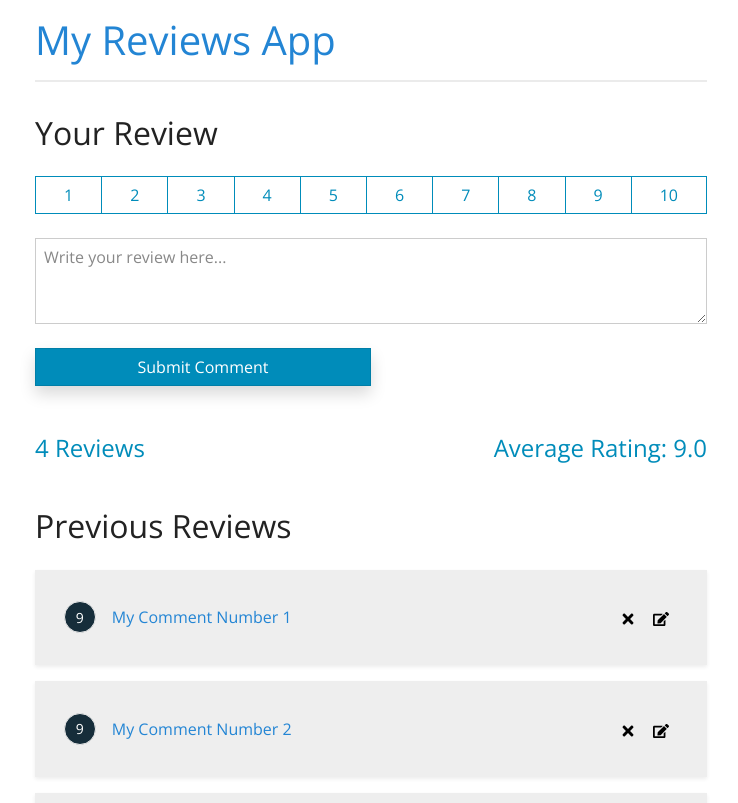
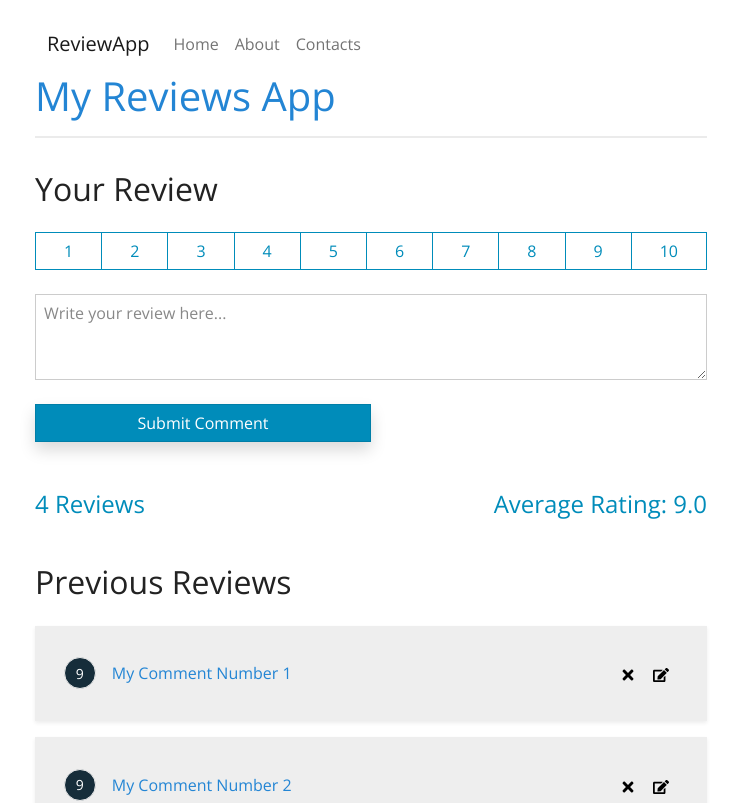
Before and after one commit to CollinsKippy/review-app-rt, a React (Create React App) app: page / in a window 1280 px wide. Shown: the top 803 px of the page, without its empty margins (45-783 px from the left). Built offline with nearby package versions, Linux system fonts and the light colour scheme.

Commit message:
updated links in react-router-dom

```diff
--- a/public/index.html
+++ b/public/index.html
@@ -39,5 +39,15 @@
       To begin the development, run `npm start` or `yarn start`.
       To create a production bundle, use `npm run build` or `yarn build`.
     -->
+    <script
+      src="https://cdn.jsdelivr.net/npm/@popperjs/core@2.11.6/dist/umd/popper.min.js"
+      integrity="sha384-oBqDVmMz9ATKxIep9tiCxS/Z9fNfEXiDAYTujMAeBAsjFuCZSmKbSSUnQlmh/jp3"
+      crossorigin="anonymous"
+    ></script>
+    <script
+      src="https://cdn.jsdelivr.net/npm/bootstrap@5.3.0-alpha1/dist/js/bootstrap.min.js"
+      integrity="sha384-mQ93GR66B00ZXjt0YO5KlohRA5SY2XofN4zfuZxLkoj1gXtW8ANNCe9d5Y3eG5eD"
+      crossorigin="anonymous"
+    ></script>
   </body>
 </html>
--- a/src/App.js
+++ b/src/App.js
@@ -7,6 +7,8 @@ import Title from './components/Title';
 import ReviewData from './data/ReviewData';
 import { v4 as uuidv4 } from 'uuid';
 import AboutPage from './pages/AboutPage';
+import AboutIconLink from './components/AboutIconLink';
+import Navbar from './components/Navbar';
 
 function App() {
   const [reviews, setReviews] = useState(ReviewData);
@@ -43,6 +45,7 @@ function App() {
             path='/'
             element={
               <>
+                <Navbar />
                 <Title />
                 <ReviewForm
                   onAddReview={onAddReview}
@@ -55,6 +58,7 @@ function App() {
                   onDelete={onDelete}
                   onEdit={onEdit}
                 />
+                <AboutIconLink />
               </>
             }
           ></Route>
--- /dev/null
+++ b/src/components/AboutIconLink.jsx
@@ -0,0 +1,15 @@
+import React from 'react';
+import { FaQuestion } from 'react-icons/fa';
+import { Link } from 'react-router-dom';
+
+function AboutIconLink() {
+  return (
+    <div className='mt-5 d-flex justify-content-end text-primary'>
+      <Link to={{ pathname: '/about', search: '?sort=name', hash: '#segment1' }}>
+        <FaQuestion size={30} />
+      </Link>
+    </div>
+  );
+}
+
+export default AboutIconLink;
--- /dev/null
+++ b/src/components/Navbar.jsx
@@ -0,0 +1,60 @@
+import { Link } from 'react-router-dom';
+
+function Navbar() {
+  return (
+    <nav className='navbar navbar-expand-lg bg-body-tertiary'>
+      <div className='container-fluid'>
+        <Link className='navbar-brand' to={{ pathName: '/' }}>
+          ReviewApp
+        </Link>
+        <button
+          className='navbar-toggler'
+          type='button'
+          data-bs-toggle='collapse'
+          data-bs-target='#navbarNav'
+          aria-controls='navbarNav'
+          aria-expanded='false'
+          aria-label='Toggle navigation'
+        >
+          <span className='navbar-toggler-icon'></span>
+        </button>
+        <div className='collapse navbar-collapse' id='navbarNav'>
+          <ul className='navbar-nav'>
+            <li className='nav-item'>
+              <Link
+                className='nav-link'
+                to={{
+                  pathname: '/',
+                }}
+              >
+                Home
+              </Link>
+            </li>
+            <li className='nav-item'>
+              <Link
+                className='nav-link'
+                to={{
+                  pathname: '/about',
+                }}
+              >
+                About
+              </Link>
+            </li>
+            <li className='nav-item'>
+              <Link
+                className='nav-link'
+                to={{
+                  pathname: '/',
+                }}
+              >
+                Contacts
+              </Link>
+            </li>
+          </ul>
+        </div>
+      </div>
+    </nav>
+  );
+}
+
+export default Navbar;
--- a/src/pages/AboutPage.jsx
+++ b/src/pages/AboutPage.jsx
@@ -1,4 +1,5 @@
 import React from 'react';
+import { Link } from 'react-router-dom';
 import './AboutPage.css';
 
 export default function AboutPage() {
@@ -7,6 +8,7 @@ export default function AboutPage() {
       <h2>About Page</h2>
       <p>This is a sample About Page</p>
       <p>Version: 1.0.0</p>
+      <Link className='d-block mb-4' to='/'>Back to Home Page</Link>
       <small>&copy; 2023</small>
     </div>
   );
```
